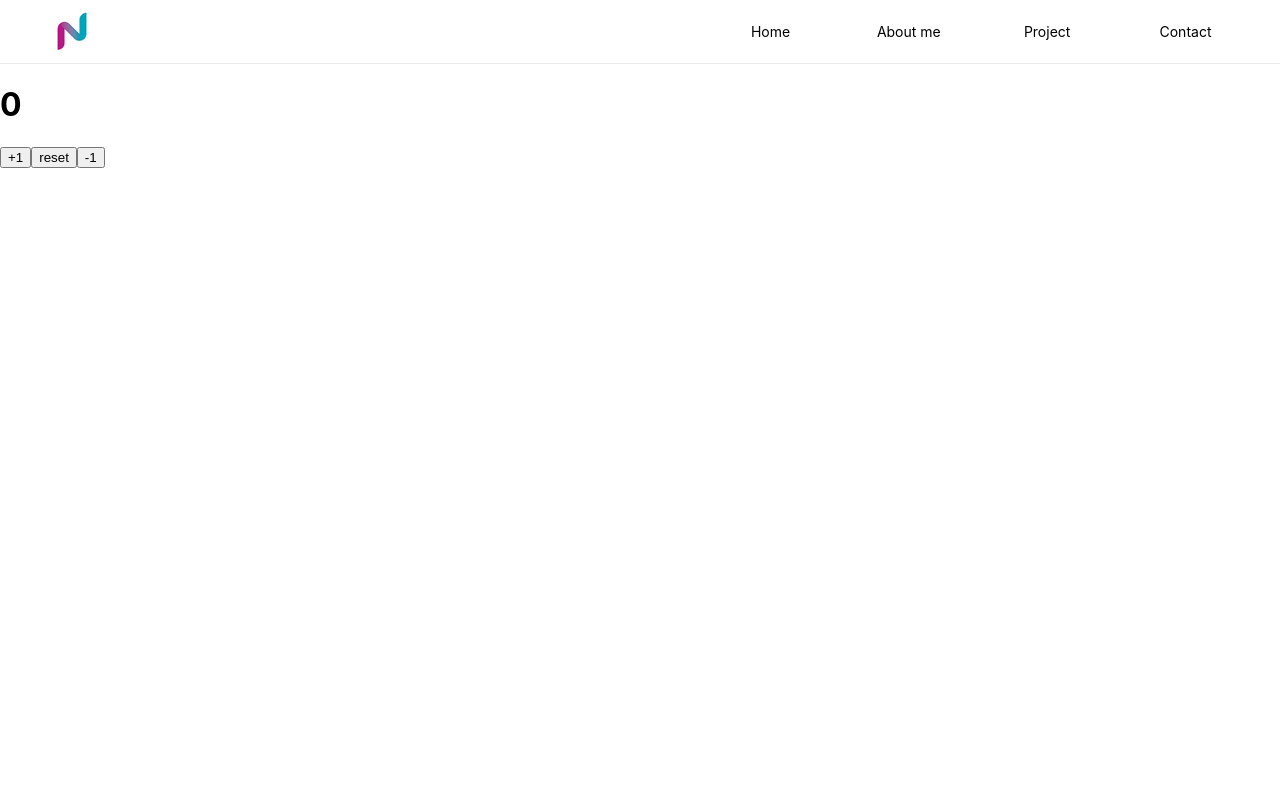
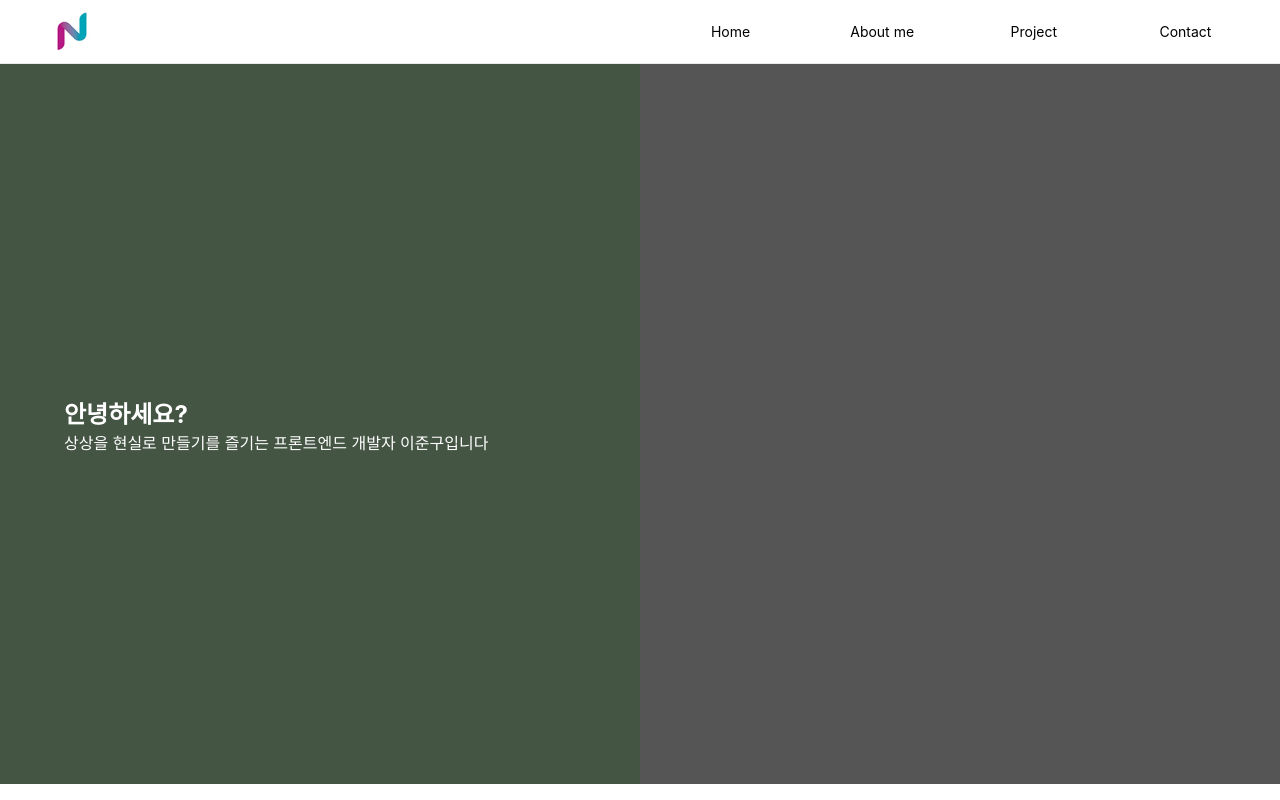
Before and after one commit to jobkaeHenry/portfolio-website-nextjs, a Next.js app: page / in a window 1280 px wide. Built offline with nearby package versions, Linux system fonts and the light colour scheme.

Commit message:
Herosection added

```diff
--- /dev/null
+++ b/components/HeroSection.tsx
@@ -0,0 +1,49 @@
+import  styled  from 'styled-components';
+
+const HeroSectionContainer = styled.section`
+  width: 100%;
+  height: 90vh;
+  display: flex;
+  align-items: center;
+`
+const HeadingWarpper  =styled.div`
+  width: 100%;
+  max-width: 50vw;
+  height: 100%;
+  background-color: #454;
+  display: flex;
+  flex-direction: column;
+  justify-content: center;
+  padding: 64px;
+`
+const Title = styled.h2`
+  color: #fff;
+`
+const Subtitle = styled.p`
+  color: #fff;
+`
+
+const ParrallexWrapper = styled.div`
+  width: 100%;
+  max-width: 50vw;
+  height: 100%;
+  background-color: #555;
+`
+
+const HeroSection = () => {
+  return (
+    <HeroSectionContainer>
+
+        <HeadingWarpper>
+          <Title>안녕하세요?</Title>
+          <Subtitle>상상을 현실로 만들기를 즐기는 프론트엔드 개발자 이준구입니다</Subtitle>
+        </HeadingWarpper>
+        <ParrallexWrapper>
+
+        </ParrallexWrapper>
+
+    </HeroSectionContainer>
+  )
+}
+
+export default HeroSection
--- a/pages/index.tsx
+++ b/pages/index.tsx
@@ -1,26 +1,13 @@
 import type { NextPage } from "next";
 import { useState } from "react";
 
-import Header from "../components/Header";
 import Layout from "../components/Layout";
+import HeroSection from "./../components/HeroSection";
 
 const Home: NextPage = () => {
-  const [counter, setCounter] = useState(0);
-  const counterUp = () => {
-    setCounter((counter + 1));
-  };
-  const counterDown = () => {
-    setCounter(counter - 1);
-  };
-  const resetCounter = () => {
-    setCounter(0);
-  };
   return (
     <Layout>
-      <h1>{counter}</h1>
-      <button onClick={counterUp}>+1</button>
-      <button onClick={resetCounter}>reset</button>
-      <button onClick={counterDown}>-1</button>
+      <HeroSection />
     </Layout>
   );
 };
--- a/styles/globals.css
+++ b/styles/globals.css
@@ -1,7 +1,5 @@
 html,
 body {
-  padding: 0;
-  margin: 0;
   font-family: -apple-system, BlinkMacSystemFont, Segoe UI, Roboto, Oxygen,
     Ubuntu, Cantarell, Fira Sans, Droid Sans, Helvetica Neue, sans-serif;
 }
@@ -13,6 +11,8 @@ a {
 
 * {
   box-sizing: border-box;
+  padding: 0;
+  margin: 0;
 }
 img{
   display: block;
```
